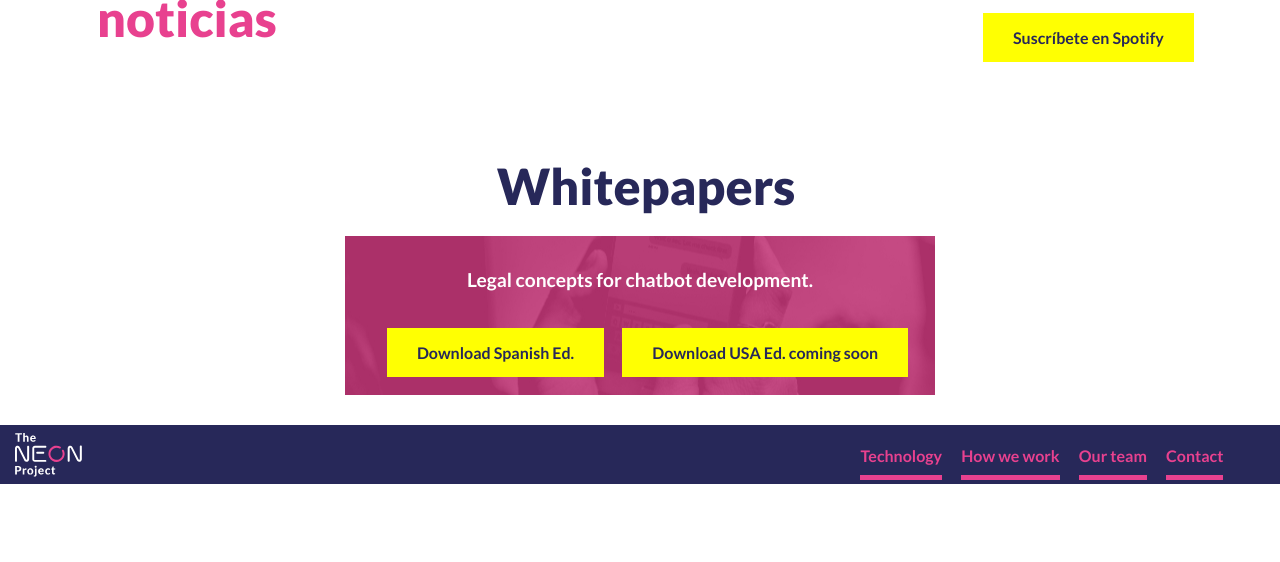
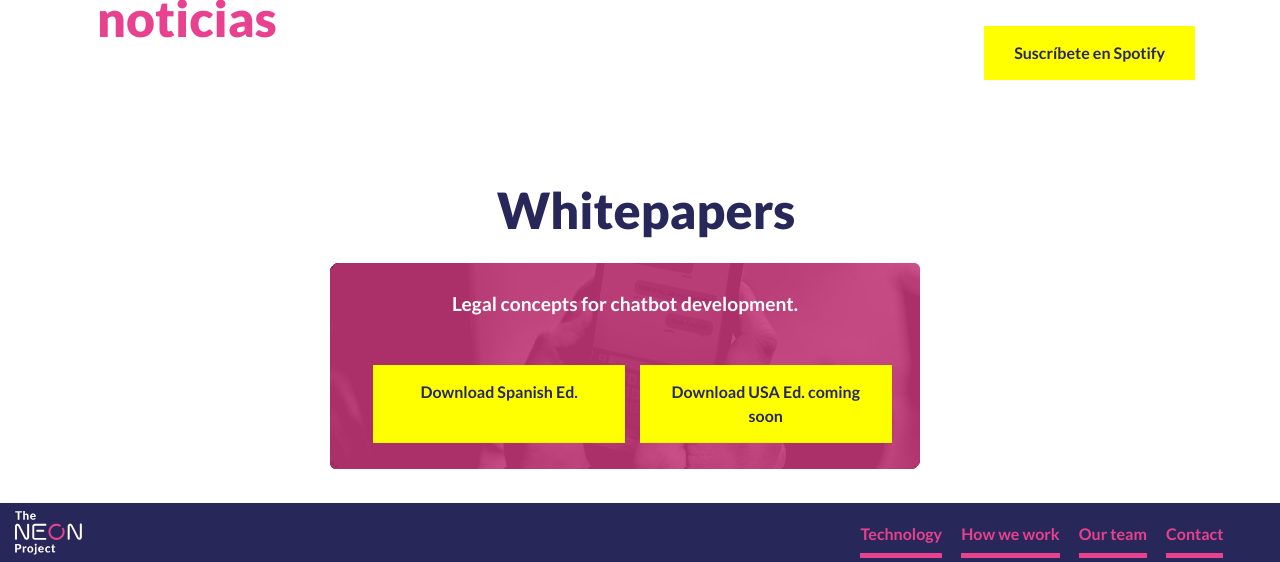
Before and after one commit to Wealize/TheNeonProject.github.io, a plain HTML site: page index.html in a window 1280 px wide. Shown: the part 5616-6178 px from the top of the page. Before the commit the page ends 6100 px from the top, so only its background shows below. Drawn offline with nearby package versions, Linux system fonts and the light colour scheme.

Commit message:
Add a bit of ❤️  to Whitepaper and Podcast sections CSS

```diff
--- a/index.html
+++ b/index.html
@@ -287,17 +287,21 @@
                 </div>
             </div>
 
-            <div class="row">
-                <div class="col-lg-12 whitepaper-block center-block">
+            <div class="row col-lg-12">
+                <div class="whitepaper-block center-block">
                     <p class="text-inverse legal-title">
-                        Legal concepts for chatbot development.</p>
-
-                    <a class="neon-button"
-                       target="_blank"
-                       href="https://www.dropbox.com/s/1rlvcqh3s6ezl5b/19_01_16%20V4%20tnp_whitepaper.pdf?dl=0">Download Spanish Ed.</a>
-
-                    <a class="neon-button" target="_blank"
-                       href="">Download USA Ed. coming soon</a>
+                        Legal concepts for chatbot development.
+                    </p>
+                    <div>
+                        <a class="neon-button"
+                        target="_blank"
+                        href="https://www.dropbox.com/s/1rlvcqh3s6ezl5b/19_01_16%20V4%20tnp_whitepaper.pdf?dl=0">
+                            Download Spanish Ed.
+                        </a>
+                        <a class="neon-button" target="_blank" href="">
+                            Download USA Ed. coming soon
+                        </a>
+                    </div>
                 </div>
             </div>
         </div>
--- a/style.css
+++ b/style.css
@@ -439,6 +439,7 @@ pink {
 }
 
 .whitepaper-block {
+  margin: auto;
   background-image: url('/static/img/whitepaper-block-background.jpg');
   background-repeat: no-repeat;
   background-position: center;
@@ -451,6 +452,16 @@ pink {
   border: none;
 }
 
+.whitepaper-block div {
+  display: flex;
+  justify-content:
+  center; padding: 0px;
+}
+
+.whitepaper-block  div  a {
+  flex-basis: 50%;
+}
+
 .whitepaper-header {
   margin-bottom: 20px;
   margin-top: 30px;
@@ -458,7 +469,9 @@ pink {
 
 .spotify-button {
   margin-top: 22px;
-  margin-left: 143px;
+  margin-left: auto;
+  display: flex;
+  justify-content: flex-end;
 }
 
 .footer-logo {
```
